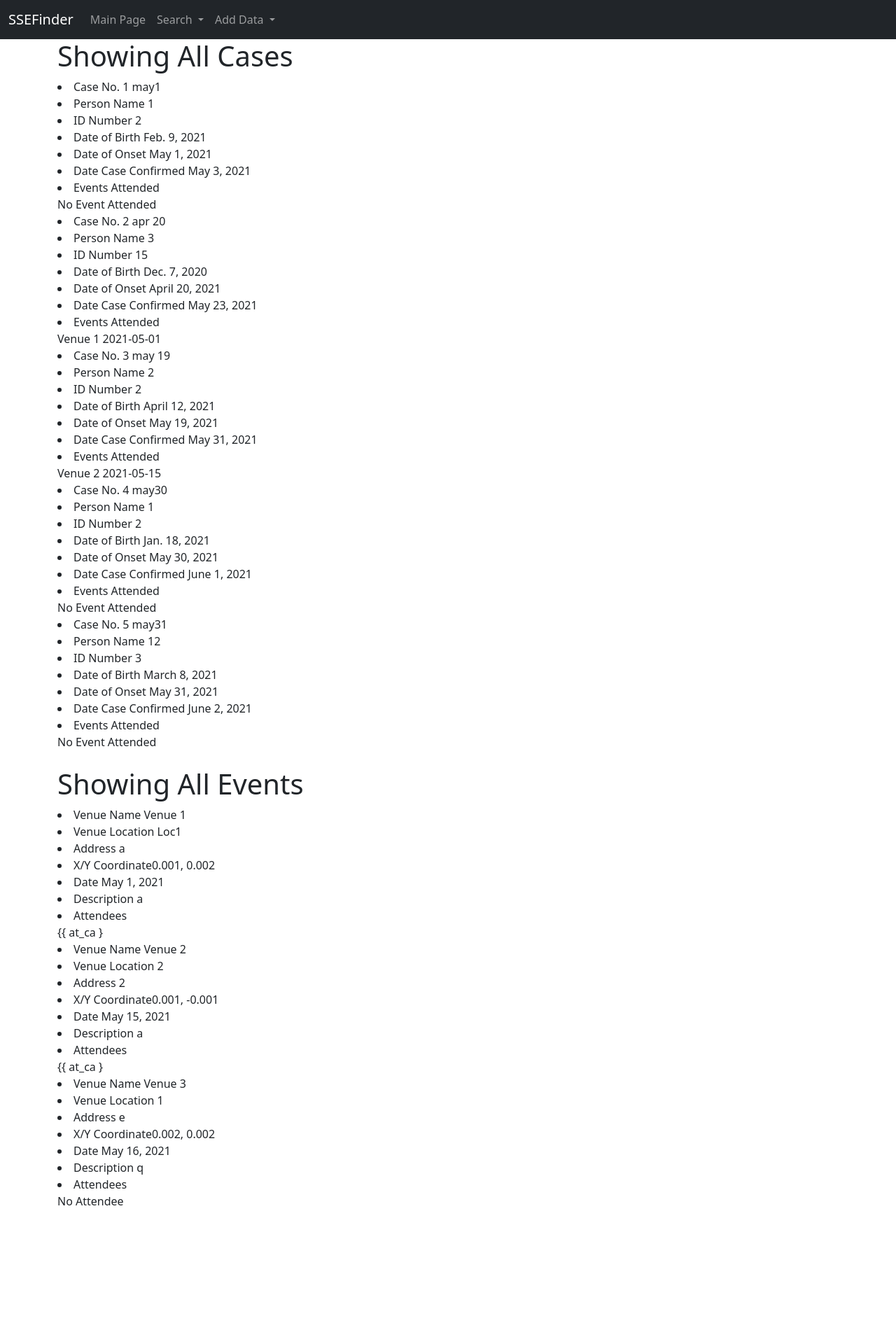
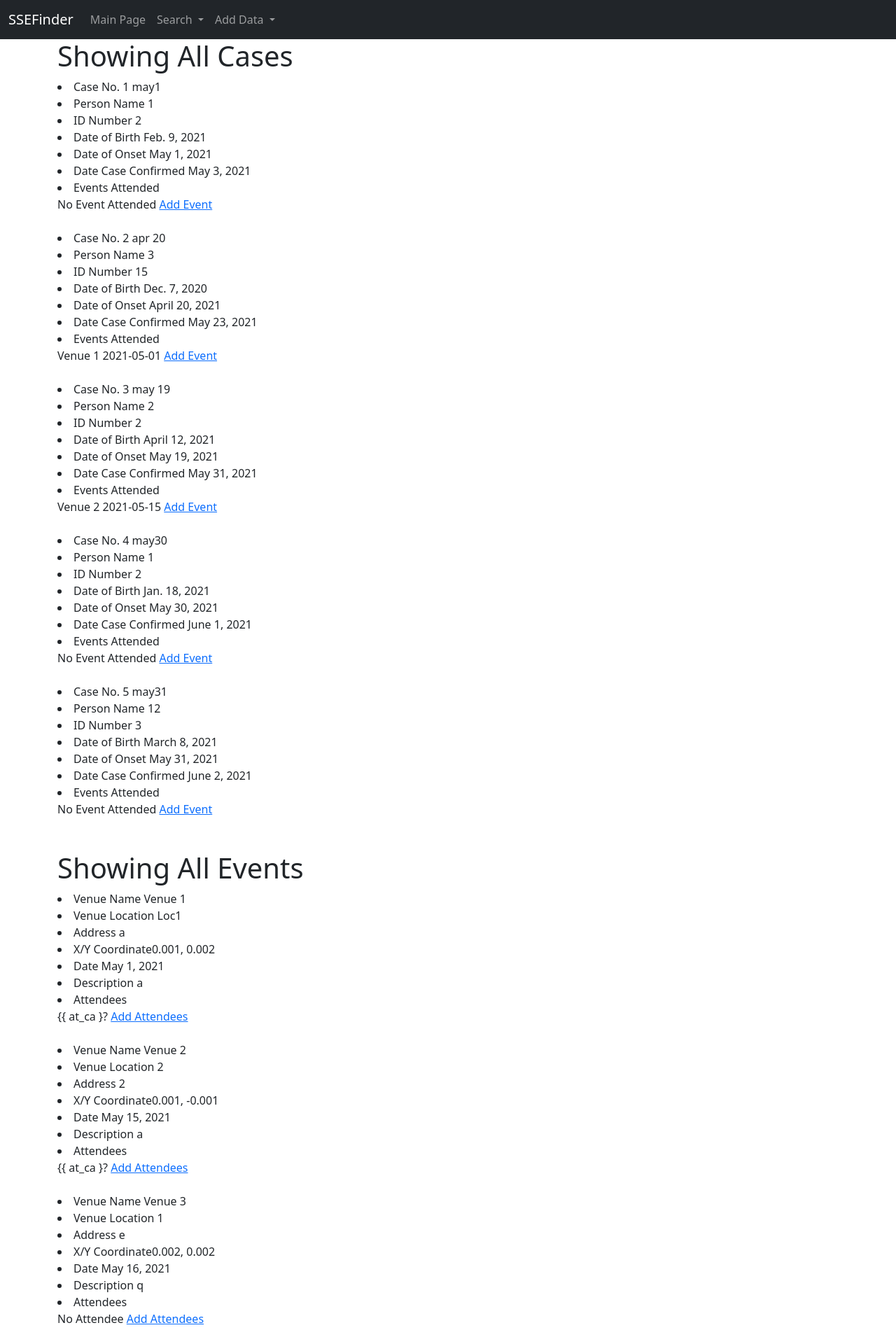
Before and after one commit to allcody/SSEFinderP, a Django app: page / in a window 1280 px wide. Shown: the whole page at 70% size. Before the commit the page ends 1722 px from the top, so only its background shows below. Run offline with Django 3.2, Linux system fonts and the light colour scheme; data comes from the database, SQL or seed files in the repository; parts of the project's set-up code (start-up, migrations or seed data) failed here and were passed over.

Commit message:
Update test_temp.html

```diff
--- a/templates/test_temp.html
+++ b/templates/test_temp.html
@@ -15,7 +15,8 @@
     {% empty %}
         No Event Attended
     {% endfor %}
-    <br>
+    <a href="{% url 'add-attendance' "case" case.pk %}">Add Event</a>
+    <br><br>
 {% empty %}
 No Case in DB
 {% endfor %}
@@ -32,11 +33,12 @@ No Case in DB
     <li>Description {{ event.description }}</li>
     <li> Attendees </li>
     {% for at_ca in event.cases.all %}
-        {{ at_ca }
+        {{ at_ca }?
     {% empty %}
         No Attendee
     {% endfor %}
-    <br>
+    <a href="{% url 'add-attendance' "event" event.pk %}">Add Attendees</a>
+    <br><br>
 {% empty %}
 No Event in DB
 {% endfor %}
```
